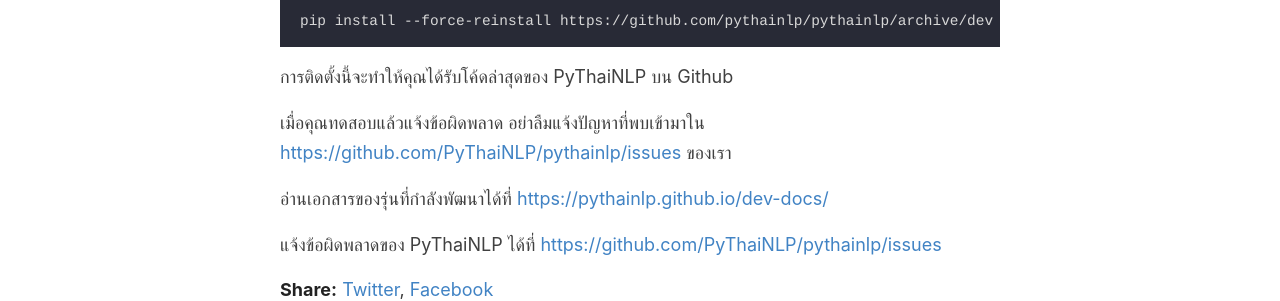
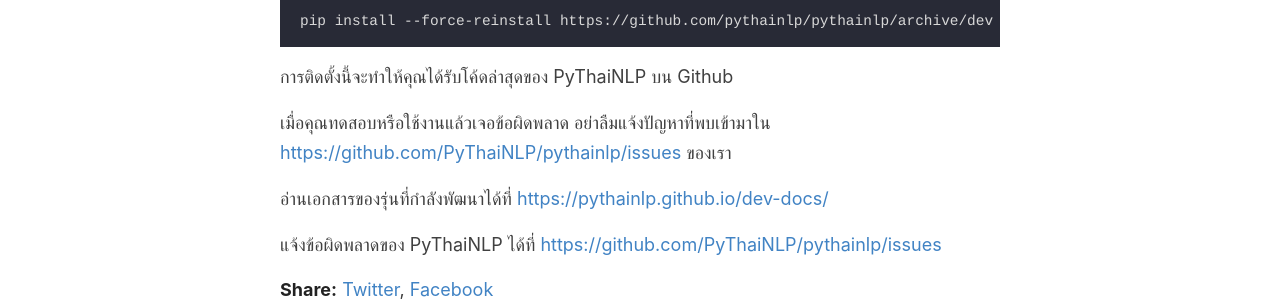
Before and after one commit to PyThaiNLP/th, a Jekyll site: the page built from _posts/2023-12-19-testing.md, in a window 1280 px wide. Shown: the part 874-1175 px from the top of the page. Built offline with Jekyll 4.4.1, drawn with Linux system fonts in a browser that asks for light colours.

Commit message:
Update 2023-12-19-testing.md

```diff
--- a/_posts/2023-12-19-testing.md
+++ b/_posts/2023-12-19-testing.md
@@ -31,7 +31,7 @@ pip install --force-reinstall https://github.com/pythainlp/pythainlp/archive/dev
 การติดตั้งนี้จะทำให้คุณได้รับโค้ดล่าสุดของ PyThaiNLP บน Github
 
 
-เมื่อคุณทดสอบแล้วแจ้งข้อผิดพลาด อย่าลืมแจ้งปัญหาที่พบเข้ามาใน [https://github.com/PyThaiNLP/pythainlp/issues](https://github.com/PyThaiNLP/pythainlp/issues) ของเรา
+เมื่อคุณทดสอบหรือใช้งานแล้วเจอข้อผิดพลาด อย่าลืมแจ้งปัญหาที่พบเข้ามาใน [https://github.com/PyThaiNLP/pythainlp/issues](https://github.com/PyThaiNLP/pythainlp/issues) ของเรา
 
 อ่านเอกสารของรุ่นที่กำลังพัฒนาได้ที่ [https://pythainlp.github.io/dev-docs/](https://pythainlp.github.io/dev-docs/)
 
```
